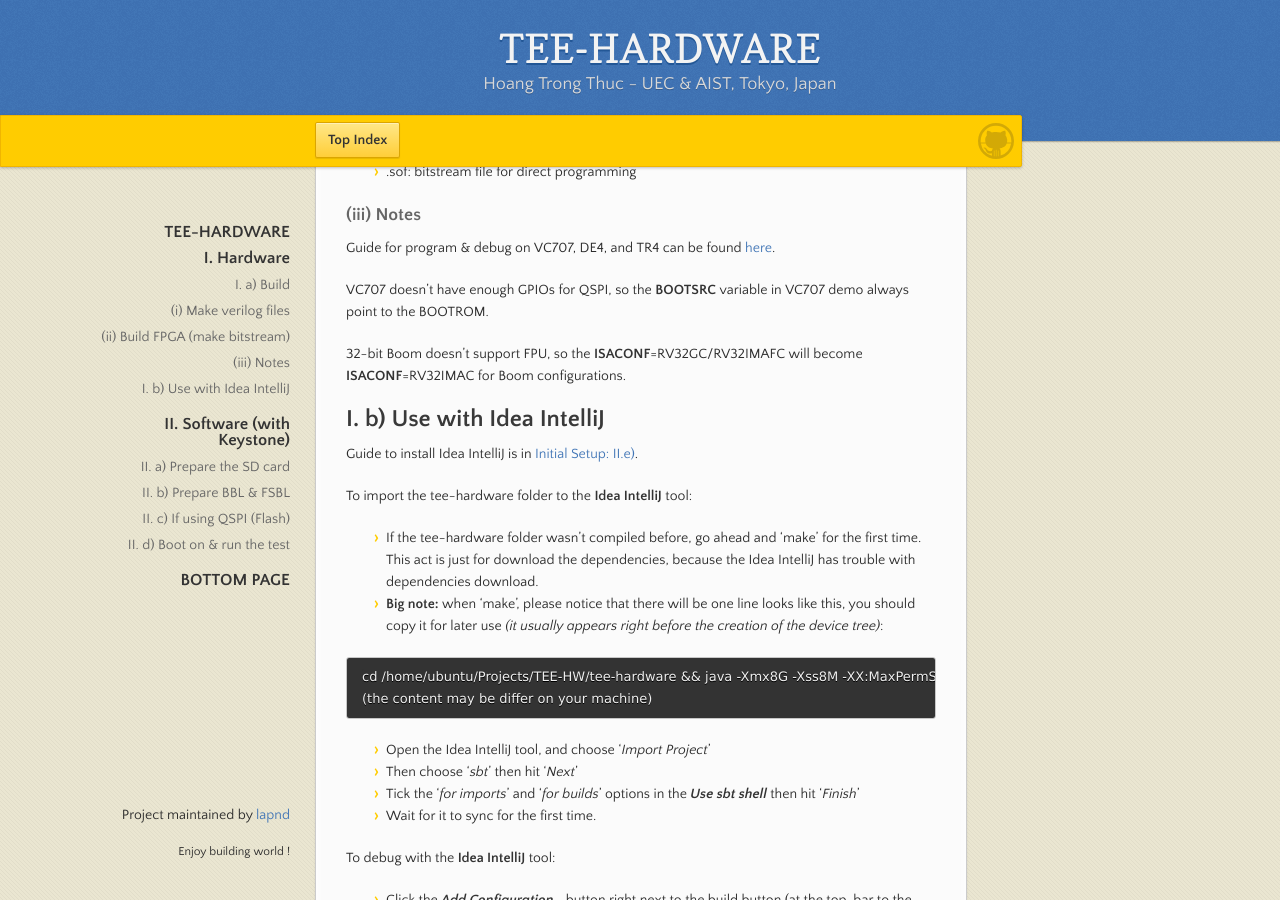
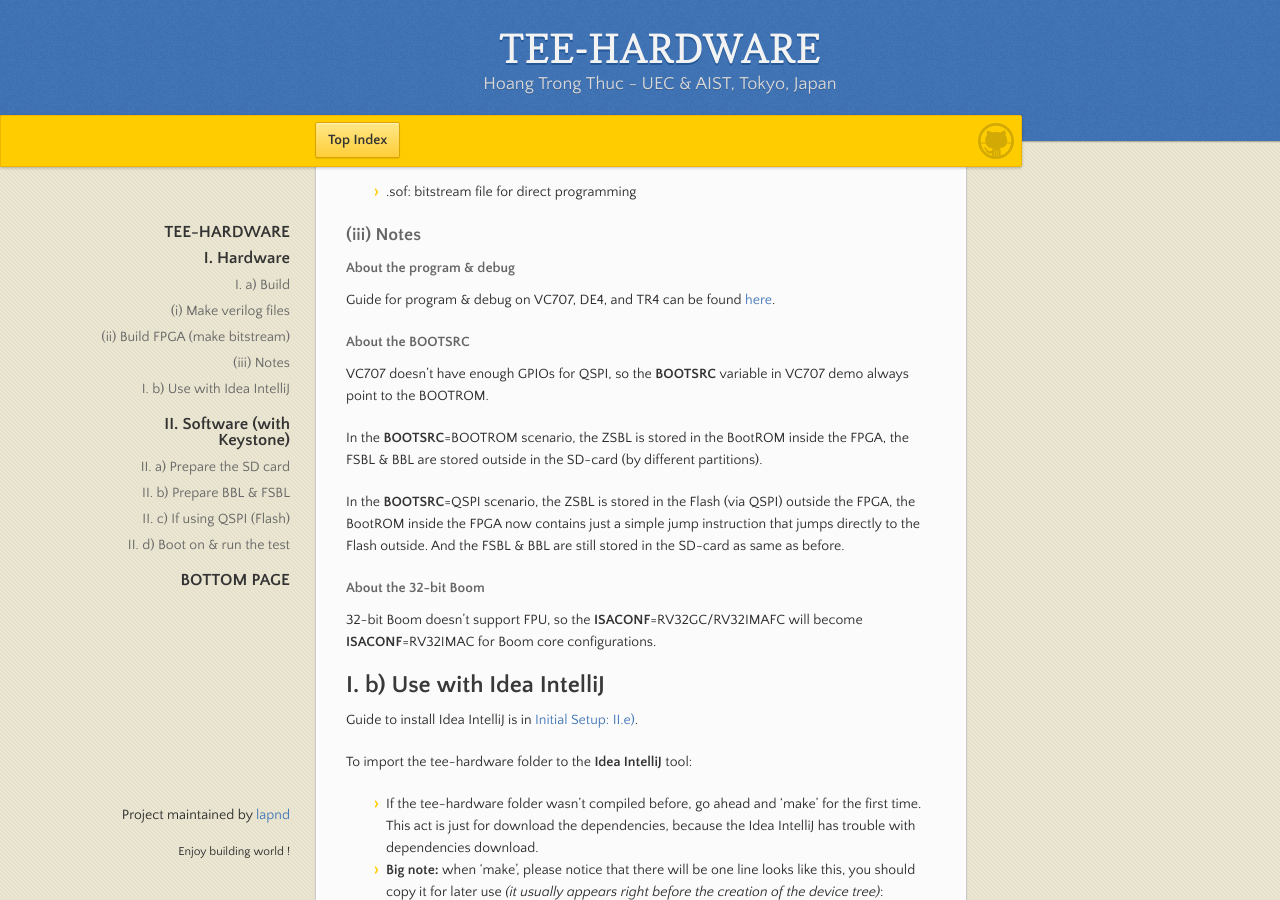
Before and after one commit to lapnd/httdes.github.io, a Jekyll site: the page built from tee-hw.md, in a window 1280 px wide and 900 px high, scrolled down 2449 px. Built offline with Jekyll 4.4.1, drawn with Linux system fonts in a browser that asks for light colours; our own code applies the rules of GitHub Pages for plain Markdown files; some of the changed text lies outside the part shown.

Commit message:
Update tee-hw.md

```diff
--- a/tee-hw.md
+++ b/tee-hw.md
@@ -88,11 +92,18 @@ Built files are under 'tee-hardware/fpga/Altera/DE4/output_files/' if DE4; 'tee-
 
 ### (iii) Notes
 
+#### About the program & debug
 Guide for program & debug on VC707, DE4, and TR4 can be found [here](./fpgaguide.md).
 
+#### About the BOOTSRC
 VC707 doesn't have enough GPIOs for QSPI, so the **BOOTSRC** variable in VC707 demo always point to the BOOTROM.
 
-32-bit Boom doesn't support FPU, so the **ISACONF**=RV32GC/RV32IMAFC will become **ISACONF**=RV32IMAC for Boom configurations.
+In the **BOOTSRC**=BOOTROM scenario, the ZSBL is stored in the BootROM inside the FPGA, the FSBL & BBL are stored outside in the SD-card (by different partitions).
+
+In the **BOOTSRC**=QSPI scenario, the ZSBL is stored in the Flash (via QSPI) outside the FPGA, the BootROM inside the FPGA now contains just a simple jump instruction that jumps directly to the Flash outside. And the FSBL & BBL are still stored in the SD-card as same as before.
+
+#### About the 32-bit Boom
+32-bit Boom doesn't support FPU, so the **ISACONF**=RV32GC/RV32IMAFC will become **ISACONF**=RV32IMAC for Boom core configurations.
 
 ## I. b) Use with Idea IntelliJ
 
@@ -175,6 +186,10 @@ After the hardware make (section [I. a)](#i-a-build) above), there is a **fsbl.b
 
 ## II. c) If using QSPI (Flash)
 
+If you're using the QSPI option in the DE4 & TR4 demos (VC707 demo doesn't support QSPI), then you have to copy the ZSBL to the Flash outside. Below is the instruction of how to program the Flash via QSPI.
+
+
+
 ## II. d) Boot on & run the test
 
 Finally, put in the SD card to the board, program the board, then wait for the board to boot on. Communicate with the board via UART:
```
Also changed, not shown: other parts of tee-hw.md (+5 -1 lines).
